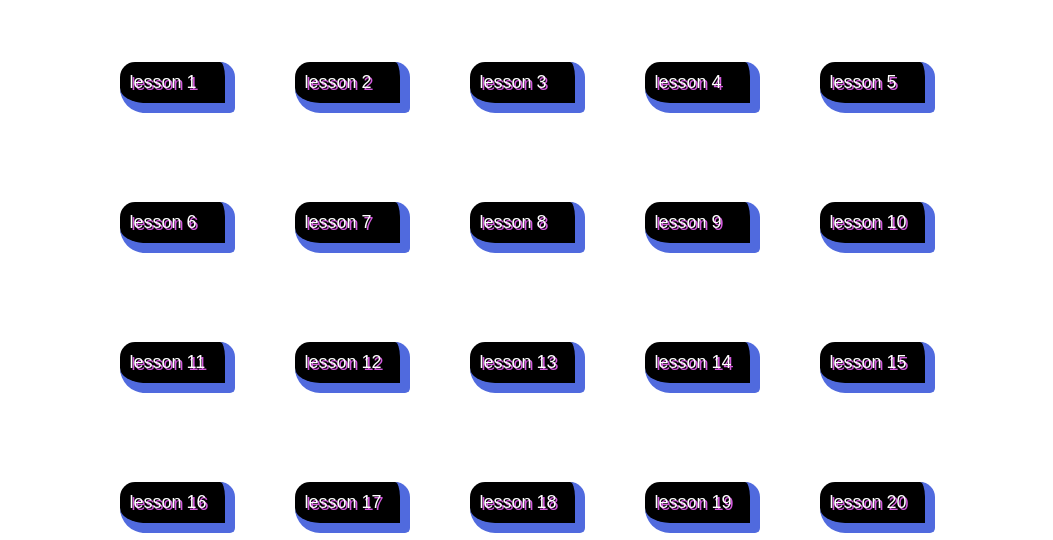
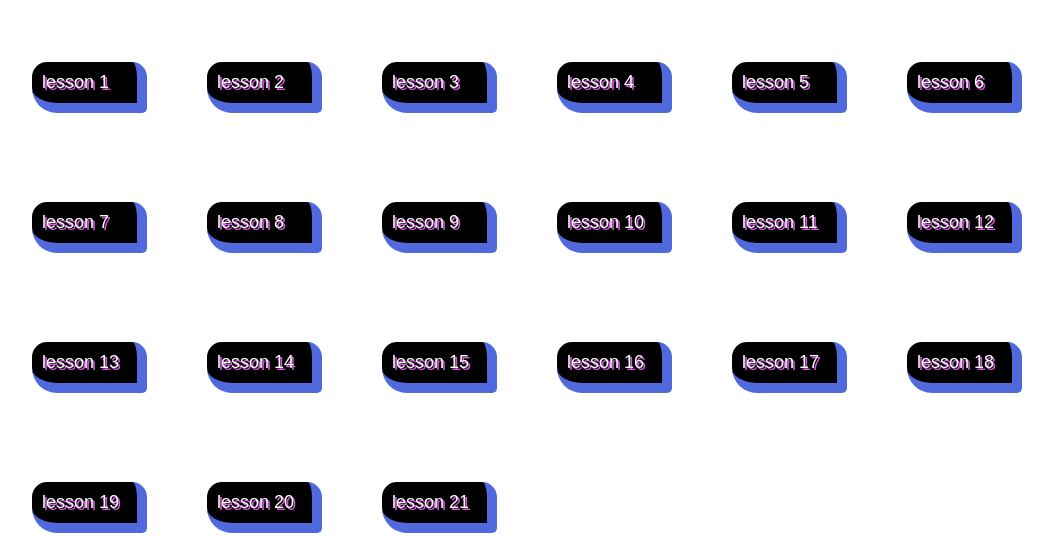
Before and after one commit to cubickkk/max_hub, a plain HTML site: page index.html in a window 1280 px wide. Shown: the part 260-800 px from the top of the page, without its empty margins (113-1166 px from the left). Drawn offline with Linux system fonts and the light colour scheme; a web font is replaced by a local one.

Commit message:
Update style.css

```diff
--- a/style.css
+++ b/style.css
@@ -15,8 +15,8 @@
     padding: 50px;
     gap: 60px;
     display: grid;
-    grid-template-columns: 115px 115px 115px 115px 115px;
-    grid-template-rows: 80px 80px 80px 80px 80px;
+    grid-template-columns: 115px 115px 115px 115px 115px 115px;
+    grid-template-rows: 80px 80px 80px 80px 80px 80px;
     font-family: "Poetsen One", sans-serif;
     font-weight: 350;
     font-style: normal;
```
